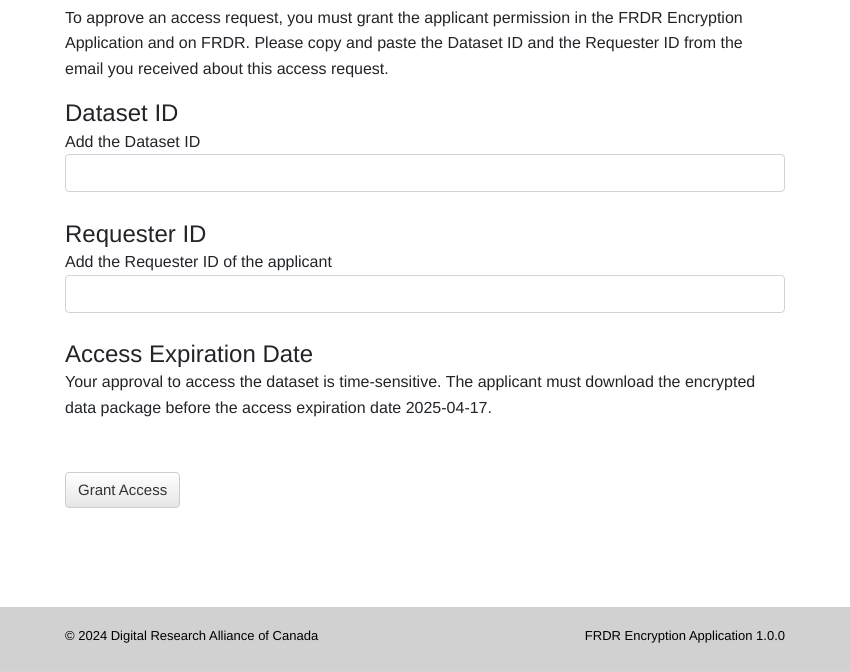
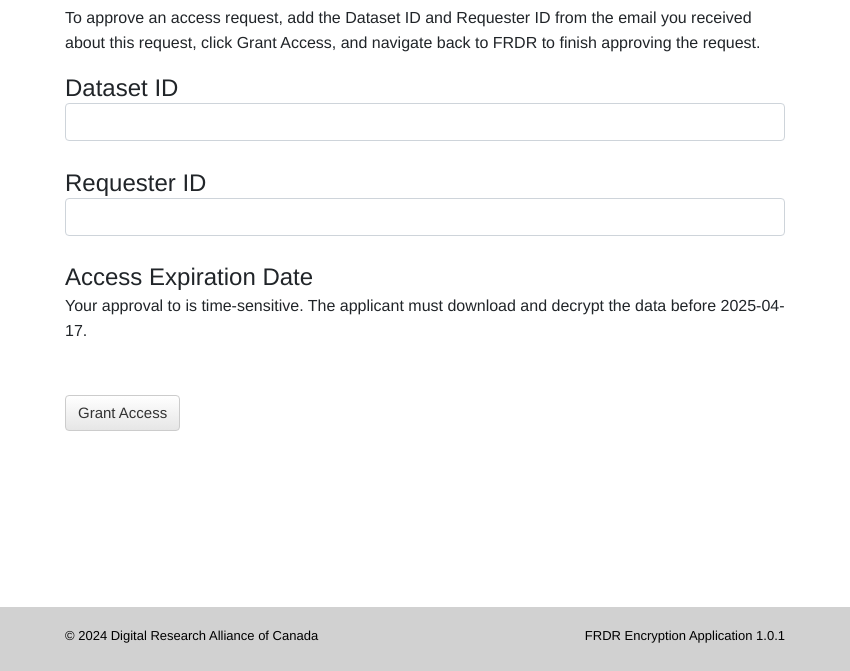
Before and after one commit to frdr-dfdr/frdr_encryption_client, an Electron app: page gui/pages/grant-access.html in a window 850 px wide. Shown: the part 129-800 px from the top of the page. Drawn offline with nearby package versions, Linux system fonts and the light colour scheme; no server answers.

Commit message:
Remove some strings on the grant access page so the button does not get pushed off screen

```diff
--- a/config/config.yml
+++ b/config/config.yml
@@ -1,5 +1,5 @@
 # App configuration
-VERSION: "1.0.0"
+VERSION: "1.0.1"
 EXCLUDED_FILES:
   [
     ".*",
--- a/gui/languages/en.json
+++ b/gui/languages/en.json
@@ -55,7 +55,7 @@
     "app-encrypt-selected": "You selected: $1",
     "app-encrypt-title": "Encrypt Dataset",
     "app-footer-copyright": "© 2024 Digital Research Alliance of Canada",
-    "app-footer-version": "FRDR Encryption Application 1.0.0",
+    "app-footer-version": "FRDR Encryption Application 1.0.1",
     "app-get-entity-id-error": "Error getting user entity id on Vault. \n$1.",
     "app-get-entity-id-from-frdr-error": "Your Vault ID is not retrieved from FRDR successfully. Please go to Settings page and make sure it is set correctly on FRDR",
     "app-get-entity-name-error": "Error getting user email on Vault. \n$1.",
@@ -65,19 +65,17 @@
     "app-grant-access-confirm-btn2": "Cancel",
     "app-grant-access-dataset": "Dataset ID",
     "app-grant-access-dataset-missing": "Please add the Dataset ID to grant access to the dataset.",
-    "app-grant-access-dataset-tooltip": "Add the Dataset ID",
-    "app-grant-access-desc": "To approve an access request, you must grant the applicant permission in the FRDR Encryption Application and on FRDR. Please copy and paste the Dataset ID and the Requester ID from the email you received about this access request.",
+    "app-grant-access-desc": "To approve an access request, add the Dataset ID and Requester ID from the email you received about this request, click Grant Access, and navigate back to FRDR to finish approving the request.",
     "app-grant-access-done": "Access Granted",
     "app-grant-access-done-text": "You have successfully granted access to the decryption key for this dataset. Please return to FRDR to complete the approval process by digitally signing the data access agreement.",
     "app-grant-access-done-title": "Access Granted",
     "app-grant-access-error": "Error granting access. $1",
     "app-grant-access-expire": "Access Expiration Date",
-    "app-grant-access-expire-tooltip": "Your approval to access the dataset is time-sensitive. The applicant must download the encrypted data package before the access expiration date $1.",
+    "app-grant-access-expire-tooltip": "Your approval to is time-sensitive. The applicant must download and decrypt the data before $1.",
     "app-grant-access-find-dataset-error": "Error finding the dataset in FRDR. Please ensure the Dataset ID you included on the Grant Access page is correct. You can find the Dataset ID in the access request email sent by FRDR. \n$1.",
     "app-grant-access-find-user-error": "Error finding the user in Vault. Please ensure the Requester ID you included on the Grant Access page is correct. You can find the Requester ID in the access request email sent by FRDR. \n$1.",
     "app-grant-access-requester": "Requester ID",
     "app-grant-access-requester-missing": "Please add the Requester ID of the applicant to grant access to the dataset.",
-    "app-grant-access-requester-tooltip": "Add the Requester ID of the applicant",
     "app-grant-access-title": "Grant Access",
     "app-login-frdr-btn": "Login with Globus",
     "app-login-frdr-desc": "Click the button below to log in to an existing FRDR account, or to create a new account in FRDR. FRDR uses Globus Auth to manage login.",
--- a/gui/package.json
+++ b/gui/package.json
@@ -1,7 +1,7 @@
 {
   "name": "frdr-encryption-application",
   "productName": "FRDR Encryption",
-  "version": "1.0.0",
+  "version": "1.0.1",
   "homepage": "https://github.com/frdr-dfdr/frdr_encryption_client",
   "main": "main.js",
   "description": "A local application to encrypt and decrypt data.",
--- a/gui/pages/grant-access.html
+++ b/gui/pages/grant-access.html
@@ -61,7 +61,6 @@
         <h4 class="mb-0">
           <label class="mb-0 font-weight-normal" data-i18n="app-grant-access-dataset"></label>
         </h4>
-        <p class="mb-0" data-i18n="app-grant-access-dataset-tooltip"></p>
         <input class="form-control" name="dataset" id="dataset" type="text"/>
       </div>
     </div>
@@ -73,7 +72,6 @@
         <h4 class="mb-0">
           <label class="mb-0 font-weight-normal" data-i18n="app-grant-access-requester"></label>
         </h4>
-        <p class="mb-0" data-i18n="app-grant-access-requester-tooltip"></p>
         <input class="form-control" name="requester" id="requester" type="text"/>
       </div>
     </div>
```
Also changed, not shown: gui/languages/fr.json (+3 -6 lines).
